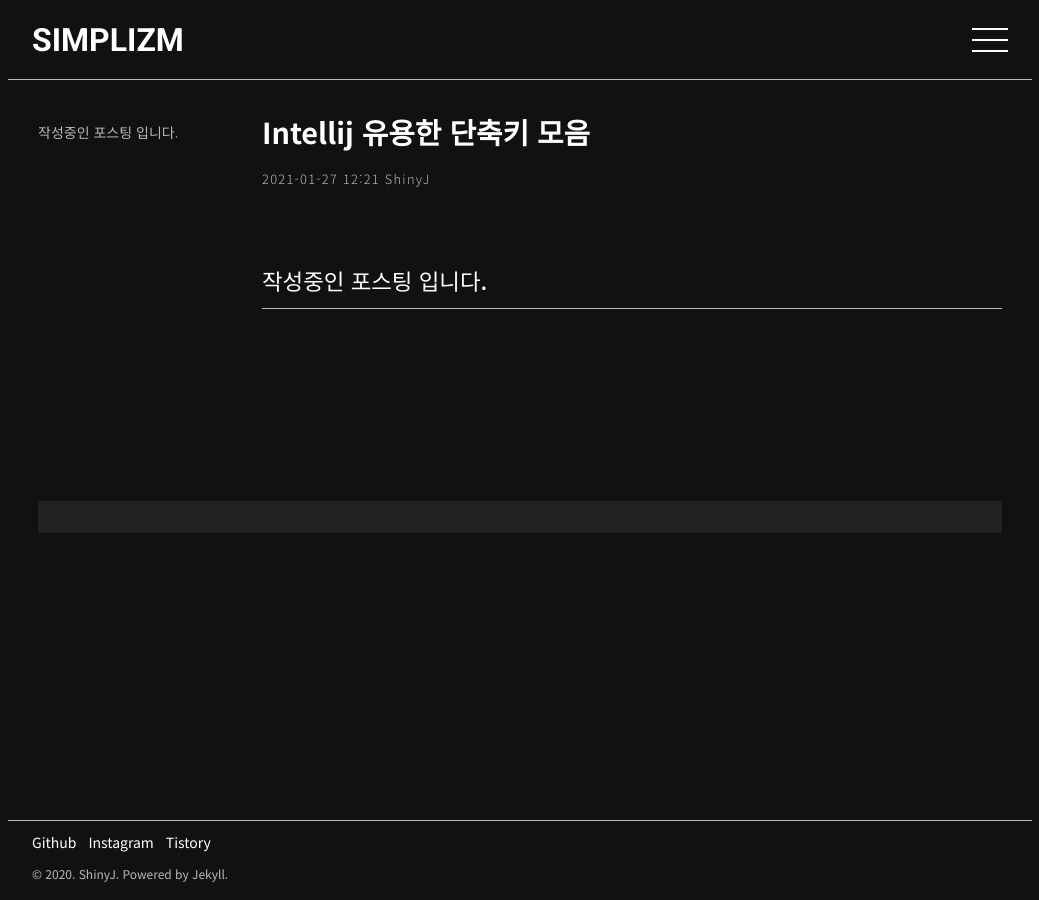
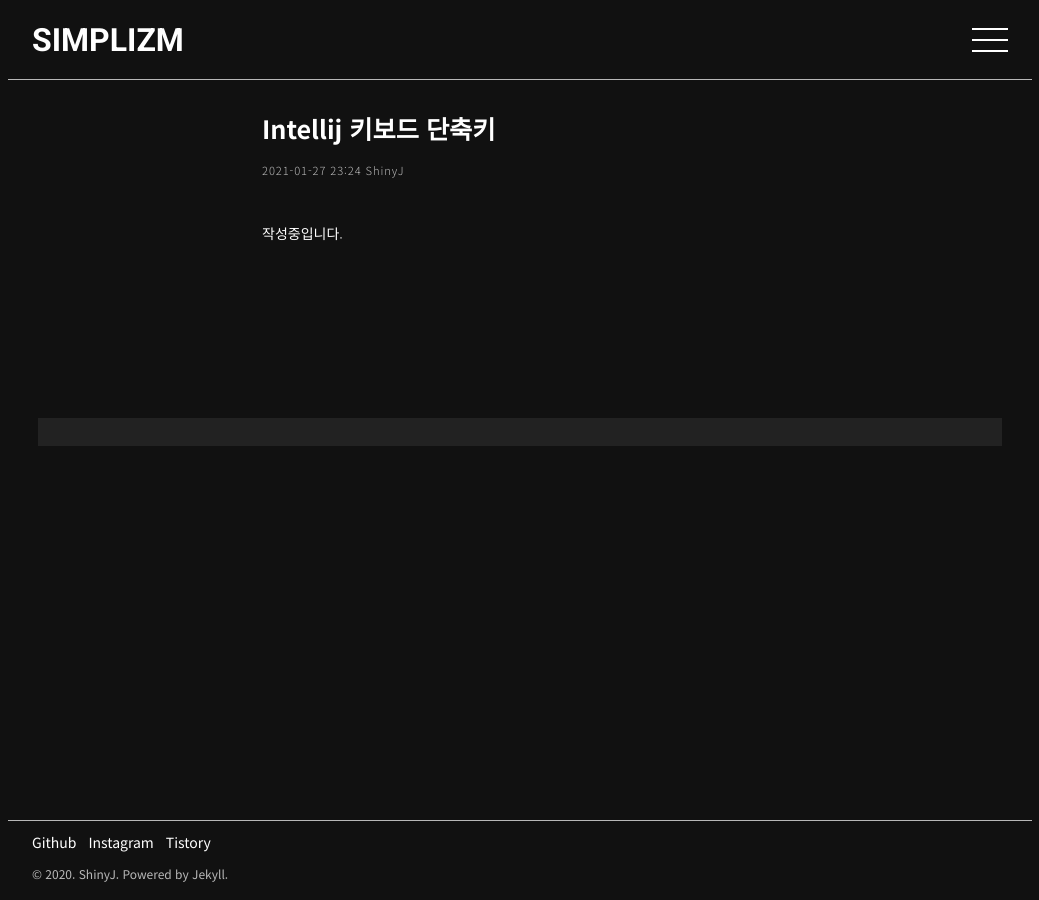
Before and after one commit to shinyj1991/shinyj1991.github.io, a Jekyll site: the page built from _posts/ide/intellij/2021-01-27-1.md, in a window 1280 px wide. Shown: the whole page, without its empty margins (120-1159 px from the left). Built offline with Jekyll 4.4.1, drawn with Linux system fonts in a browser that asks for light colours; comment, search, counter and statistics services are not loaded; the table of contents is made by our own code.

```diff
--- a/_layouts/default.html
+++ b/_layouts/default.html
@@ -6,7 +6,7 @@ layout: compress
 <html lang="ko">
   <head>
     <meta http-equiv="Content-Type" content="text/html; charset=UTF-8">
-    <meta name="viewport" content="width=1024, initial-scale=1, shrink-to-fit=no">
+    <meta name="viewport" content="width=device-width, initial-scale=1.0, user-scalable=1">
     <title>{{ page.title }}</title>
     <link rel="stylesheet" href="/assets/css/style.css">
     <script src="https://cdn.jsdelivr.net/npm/jquery@3/dist/jquery.min.js"></script>
--- a/_posts/ide/intellij/2021-01-27-1.md
+++ b/_posts/ide/intellij/2021-01-27-1.md
@@ -1,11 +1,20 @@
 ---
 layout: post
-title: "Intellij 유용한 단축키 모음"
+title: "Intellij 키보드 단축키"
 author: ShinyJ
-date: 2021-01-27 21:21:13 +0900
+date: 2021-01-28 08:24:54 +0900
 categories: [IDE, Intellij]
 toc: true
 comments: true
 ---
 
-## 작성중인 포스팅 입니다.
+작성중입니다.
+
+<!-- Intellij IDEA에는 편집, 탐색, 리팩토링, 디버깅 및 기타 작업과 관련된 대부분의 명령에 대한 키보드 단축키가 있습니다.
+이러한 핫키를 암기하면 키보드에 손을 대고 생산성을 높일 수 있습니다.
+
+## 사용하며 정리하는 단축키
+
+### 더블 Shift
+어디서나 검색
+Intellij IDEA 또는 프로젝트와 관련된 모든 항목을 찾아서 열고 실행하거나 바로 이동할 수 있습니다. -->
--- a/assets/css/style.scss
+++ b/assets/css/style.scss
@@ -72,7 +72,7 @@ img {border: none;}
 
 body {background: #111111; color: #ffffff; font-family: 'Noto Sans KR', sans-serif; font-weight: 400; font-size: 14px; line-height: 1.5;}
 
-#wrap {width: 1024px; min-height: 100vh; padding: 80px 0; margin: 0 auto; position: relative;
+#wrap {max-width: 1024px; min-height: 100vh; padding: 80px 0; margin: 0 auto; position: relative;
   &.open-gnb .btn-menu-toggle {
     &:before {top: 11px; transform: rotate(45deg);}
     span {opacity: 0;}
@@ -120,14 +120,14 @@ body {background: #111111; color: #ffffff; font-family: 'Noto Sans KR', sans-ser
 
 #container {padding: 30px;}
 
-.page-head {padding-top: 2rem; margin-bottom: 2rem;
-  h1 {font-weight: 700; font-size: 2rem;}
+.page-head {padding-top: 2em; margin-bottom: 2em;
+  h1 {font-weight: 700; font-size: 2em;}
 }
 
-.post-list {width: 768px;
+.post-list {max-width: 768px;
   li {position: relative; padding-left: 12px;
     &:before {display: block; content: ''; position: absolute; top: 12px; left: 0; bottom: 0; width: 3px; background: #cccccc;}
-    &:not(:first-child) {margin-top: 2rem;}
+    &:not(:first-child) {margin-top: 2em;}
     a {display: block; padding: 12px; transition: all 100ms;
       .tit {font-size: 20px; margin-bottom: 6px;}
       .txt {@include ellipsis2(24); font-size: 14px; line-height: 24px; opacity: 0.7;}
@@ -137,7 +137,7 @@ body {background: #111111; color: #ffffff; font-family: 'Noto Sans KR', sans-ser
   }
 }
 
-.pagination {margin-top: 5rem;}
+.pagination {margin-top: 5em;}
 
 .post-wrap {display: flex;
   .post-aside {flex: 0 0 200px;
@@ -154,54 +154,56 @@ body {background: #111111; color: #ffffff; font-family: 'Noto Sans KR', sans-ser
     }
   }
   .post-content {flex: 1 1 auto; word-break: break-all; margin-left: 24px;
-    .post-head {margin-bottom: 1rem;
-      h1 {font-weight: 700; font-size: 1.8rem;}
+    .post-head {margin-bottom: 1em;
+      h1 {font-weight: 700; font-size: 1.8em;}
     }
-    .post-meta {margin-bottom: 4rem; font-weight: 300; font-size: 0.8rem; opacity: 0.7; letter-spacing: 0.08rem;}
-    .post-body {color: rgba(255, 255, 255, 1); font-weight: 300; font-size: 14px; line-height: 1.5rem;
-      hr {margin-bottom: 2rem; border-width: 0 0 1px; border-color: rgba(255, 255, 255, 0.7);}
-      h2 {font-size: 1.4rem;}
-      h3 {font-size: 1.25rem;}
-      h4 {font-size: 1.15rem;}
-      h5 {font-size: 1.1rem;}
-      h6 {font-size: 1rem;}
+    .post-meta {margin-bottom: 4em; font-weight: 300; font-size: 0.8em; opacity: 0.7; letter-spacing: 0.08em;}
+    .post-body {color: rgba(255, 255, 255, 1); font-weight: 300; font-size: 14px; line-height: 1.5em;
+      hr {margin-bottom: 2em; border-width: 0 0 1px; border-color: rgba(255, 255, 255, 0.7);}
+      h2 {font-size: 1.4em;}
+      h3 {font-size: 1.25em;}
+      h4 {font-size: 1.15em;}
+      h5 {font-size: 1.1em;}
+      h6 {font-size: 1em;}
 
       p, li {white-space: pre-wrap;}
 
       h2, h3, h4, h5, h6 {font-weight: 500;}
 
       >h2, >h3, >h4, >h5, >h6, >p, >ul, >ol, >table,
-      >.highlighter-rouge {margin-bottom: 1rem;}
+      >.highlighter-rouge {margin-bottom: 1em;}
 
-      h2 {margin-top: 5rem; margin-bottom: 2rem; padding-bottom: 1rem; border-bottom: 1px solid rgba(255, 255, 255, 0.7);}
-      h3 {margin-top: 4rem; margin-bottom: 1.5rem;}
+      h2 {margin-top: 5em; margin-bottom: 2em; padding-bottom: 1em; border-bottom: 1px solid rgba(255, 255, 255, 0.7);}
+      h3 {margin-top: 4em; margin-bottom: 1.5em;}
 
-      .highlighter-rouge {font-family: Consolas, 'Noto Sans KR', sans-serif;}
+      h2 + h3 {margin-top: 2em;}
+
+      .highlighter-rouge {overflow-x: auto; font-family: Consolas, 'Noto Sans KR', sans-serif;}
 
       a {text-decoration: underline; color: #e6db74;}
 
       table {width: 100%; border-spacing: 0; border-collapse: collapse;
         thead {
           tr {
-            th {border: 1px solid #cccccc; padding: 0.5rem;}
+            th {border: 1px solid #cccccc; padding: 0.5em;}
           }
         }
         tbody {
           tr {
-            th {border: 1px solid #cccccc; padding: 0.5rem;}
-            td {border: 1px solid #cccccc; padding: 0.5rem;}
+            th {border: 1px solid #cccccc; padding: 0.5em;}
+            td {border: 1px solid #cccccc; padding: 0.5em;}
           }
         }
       }
 
-      ul {margin-left: 1rem;
+      ul {margin-left: 1em;
         li {list-style: circle;
-          &:not(:first-child) {margin-top: 0.2rem;}
+          &:not(:first-child) {margin-top: 0.2em;}
         }
       }
-      ol {margin-left: 1rem;
+      ol {margin-left: 1em;
         li {list-style: decimal;
-          &:not(:first-child) {margin-top: 0.2rem;}
+          &:not(:first-child) {margin-top: 0.2em;}
         }
       }
 
@@ -214,7 +216,14 @@ body {background: #111111; color: #ffffff; font-family: 'Noto Sans KR', sans-ser
   }
 }
 
-#disqus_thread {margin: 10rem 0 0; padding: 1rem; background: #222222;}
+@media screen and (max-width: 768px) {
+  .post-wrap {display: block;
+    .post-aside {display: none;}
+    .post-content {margin-left: 0;}
+  }
+}
+
+#disqus_thread {margin: 10rem 0 0; padding: 1em; background: #222222;}
 
 .highlight {
   .gp { color: #818c96; }
```
Also changed, not shown: _posts/language/java/2021-01-28-6.md (added, +173 -0 lines).
